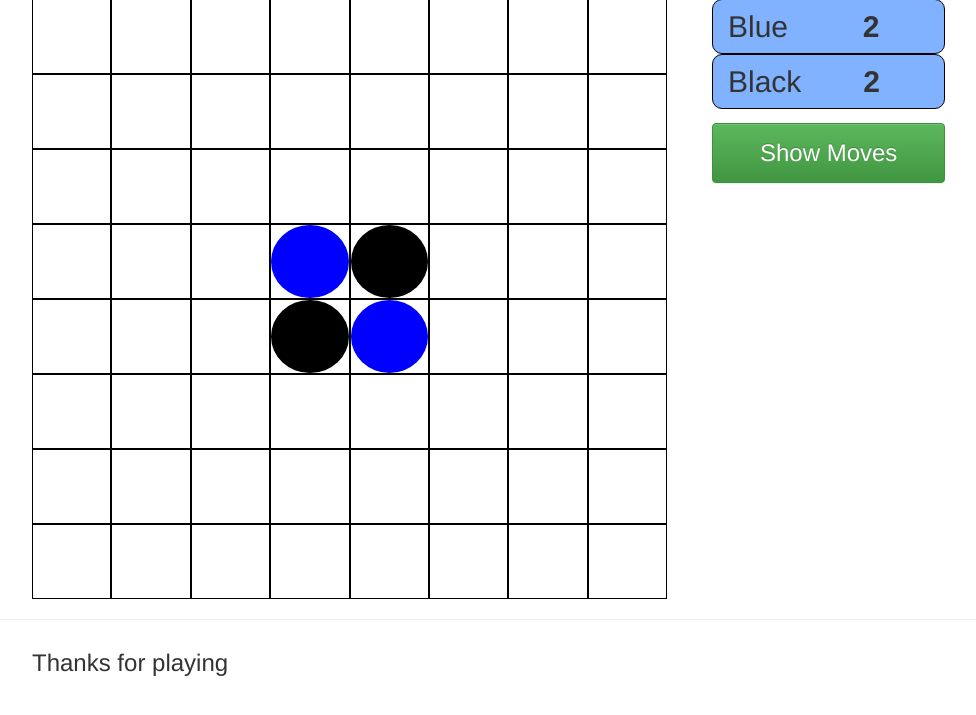
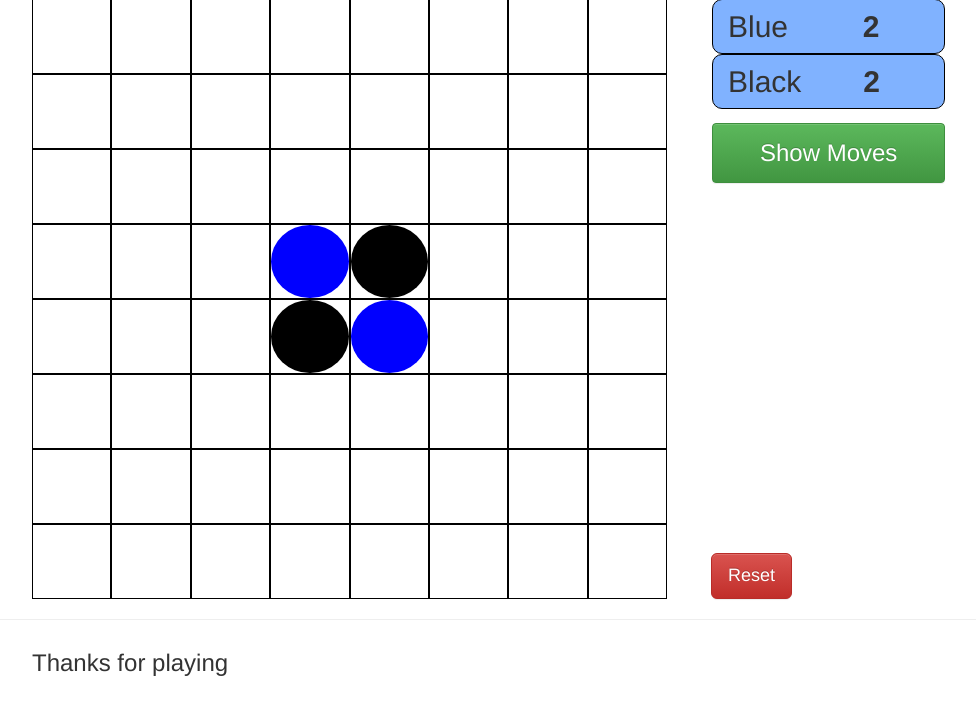
Before and after one commit to lucasbrambrink/Othello, a Django app: page / in a window 1280 px wide. Shown: the part 61-776 px from the top of the page, without its empty margins (38-1014 px from the left). Run offline with Django 3.2, Linux system fonts and the light colour scheme; some libraries are stand-ins or nearby versions.

Commit message:
added avoiding wrongful submission

```diff
--- a/game/static/css/gameboard.css
+++ b/game/static/css/gameboard.css
@@ -27,6 +27,7 @@
 
 .sidebar {
     display: inline;
+    height: 600px;
 }
 
 #score_white {
@@ -40,7 +41,7 @@
 }
 
 .alerts {
-    margin-top: 2em;
+    margin-top: 10em;
     border: 1px solid red;
     border-radius: 10px;
     padding-left: 2em;
@@ -66,3 +67,10 @@ h1,h2,h3 {
     border-radius: 100%;
 
 }
+
+.reset {
+    position: absolute;
+    bottom: 0;
+    left: 1em;
+    display: inline;
+}
--- a/game/static/js/gameboard.js
+++ b/game/static/js/gameboard.js
@@ -37,13 +37,13 @@ function buildBoard(board,moves) {
         }
     }
     if(black > white){
-        var styles = ['#FF4D4D','#99E699']
+        // var styles = ['#FF4D4D','#99E699']
     } else if (white > black) {
-        var styles = ['#99E699','#FF4D4D']
+        // var styles = ['#99E699','#FF4D4D']
     } else {
-        var styles = ['#80B2FF','#80B2FF']
+        // var styles = ['#80B2FF','#80B2FF']
     }
-
+    var styles = ['#80B2FF','#80B2FF']
     $('#score_white').empty()
         .append("<td style='width:10em;'><h2>Blue</h2></td><td style='width:5em;'><h2><strong>"+white+"</strong></h2></td>")
         .css('background-color',styles[0])
@@ -68,6 +68,10 @@ function buildBoard(board,moves) {
         var id = $(this).attr('id').split(',');
         var row = id[0].split('-')[1];
         var col = id[1].split('-')[1];
+
+        if(board[row][col]!= 'O'){
+            $('.alerts').show().delay(800).fadeOut(400);
+        } else {
 
         var link = "/game/place/";
 
@@ -98,6 +102,7 @@ function buildBoard(board,moves) {
                     alert("error");
                 }
             },'json');
+        }
     });
 
     $('#highlight_moves').on('click', function(){
@@ -121,4 +126,20 @@ function buildBoard(board,moves) {
                 }
             },'json');
     })
+
+    $("#reset").on('click', function(){
+
+        $.ajax({
+                url: 'game/board/',
+                type: "GET",
+                success: function (data) {
+                    board = data['board']
+                    buildBoard(board,[])
+                },
+                error: function (xhr, errmsg, err) {
+                    alert("error");
+                }
+            },'json');
+
+    })
 });
--- a/game/templates/othello/gameboard.html
+++ b/game/templates/othello/gameboard.html
@@ -24,6 +24,9 @@
       <div class='alerts'>
          <h1 id='illegal'>You cannot move there</h1>
       </div>
+      <div class='reset'>
+         <button id='reset' class="btn btn-danger btn-lg">Reset</button>
+      </div>
       <div class='menu'></div>
    </div>
 </div>
@@ -32,7 +35,9 @@
 {% block footer %}
 <hr>
 <div class='container'>
-   <h3>Thanks for playing</h3>
+   <div>
+      <h3>Thanks for playing</h3>
+   </div>
 </div>
 {% endblock %}
 
--- a/game/views.py
+++ b/game/views.py
@@ -53,9 +53,10 @@ class Controller:
 		self.g._print()
 		human_move_board = copy.deepcopy(self.g.board)
 		ai_color = 'W' if self.color == 'B' else 'B'
-		if len(self.g.find_legal_moves(ai_color)) == 0:
+		ai = AI(self.g,ai_color)
+		print(ai.find_legal_moves())
+		if len(ai.find_legal_moves()) == 0:
 			return JsonResponse({'g': 'Game Over', 'board': self.g.board})
-		ai = AI(self.g,ai_color)
 		ai_move = ai.take_turn()
 		self.g.place(*ai_move)
 		if len(self.g.find_legal_moves(self.color)) == 0:
```
Also changed, not shown: game/othello.py (line endings or trailing spaces).
